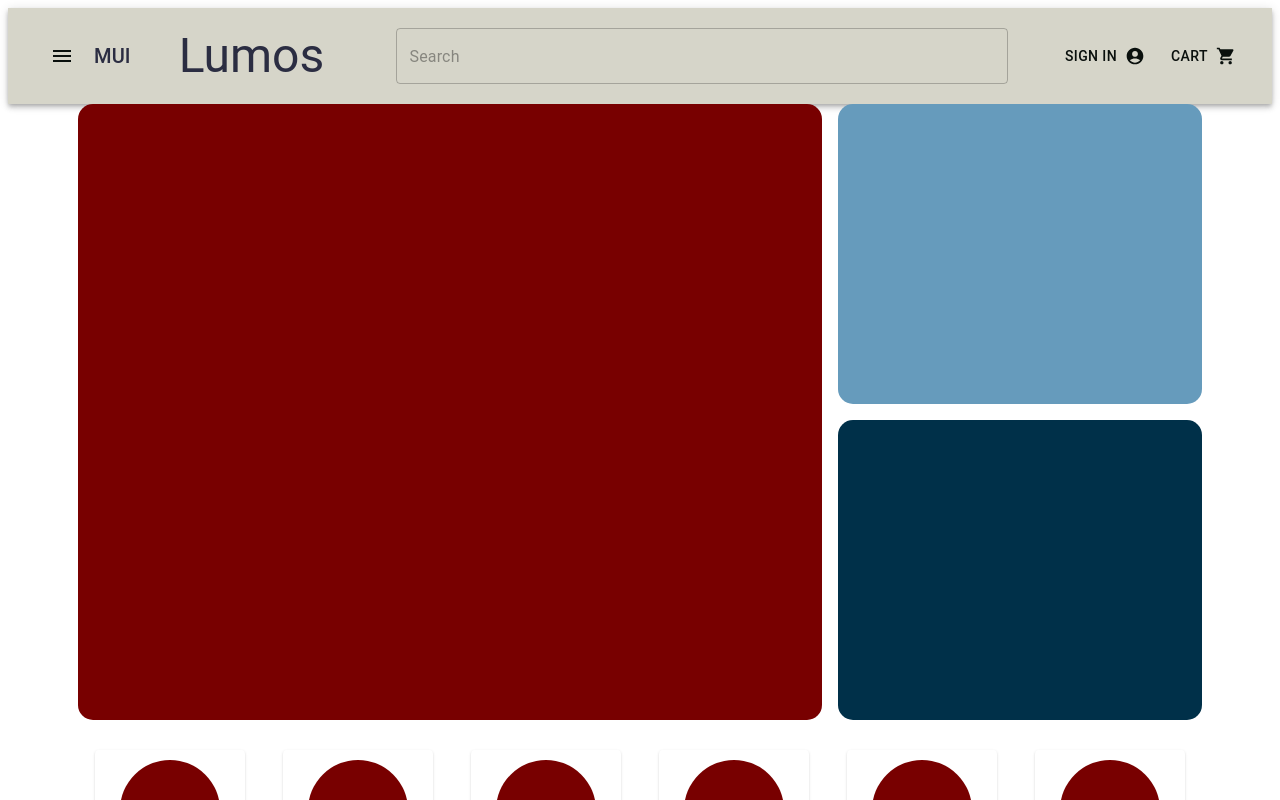
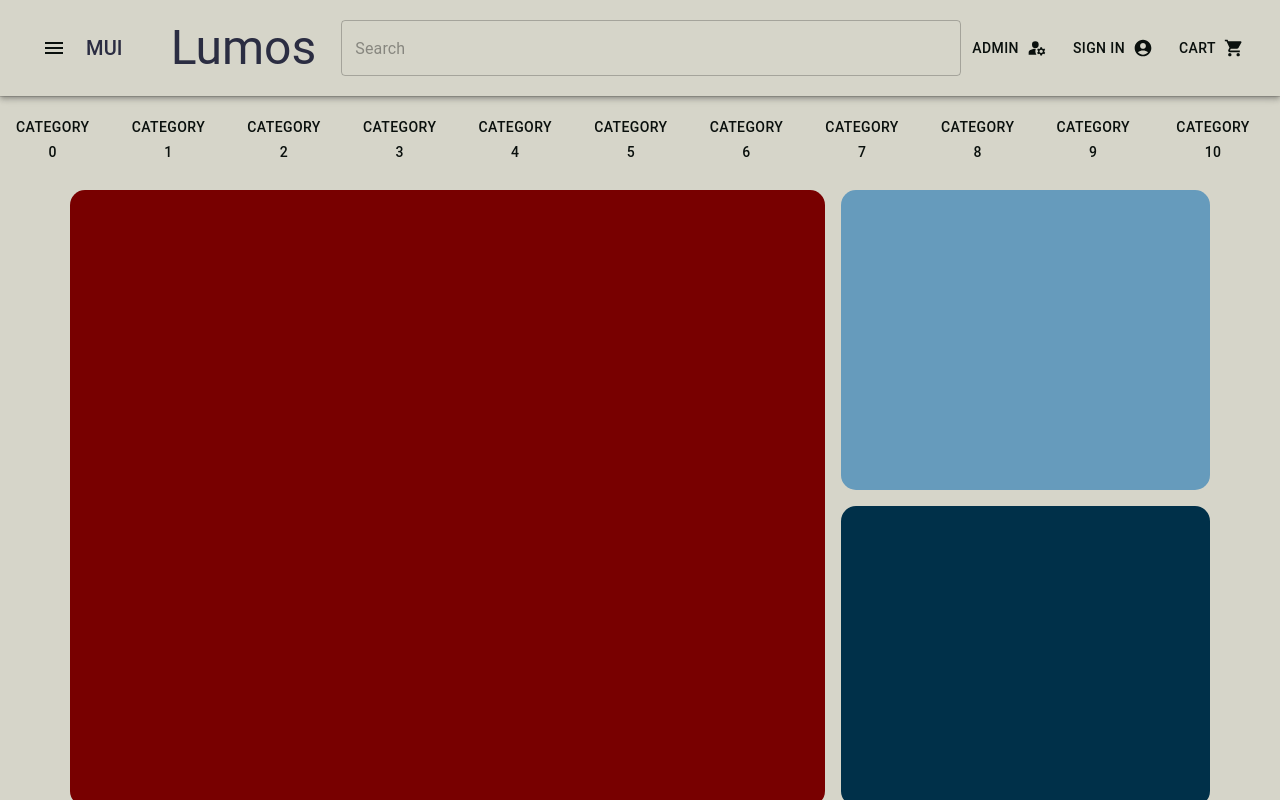
Before and after one commit to hajarziya/Lumos-Shop, a Next.js app: page / in a window 1280 px wide. Shown: the top 800 px of the page. Built offline with nearby package versions, Linux system fonts and the light colour scheme.

Commit message:
fix: theme colors and shop layout

```diff
--- a/pages/_document.tsx
+++ b/pages/_document.tsx
@@ -1,10 +1,10 @@
 import { Html, Head, Main, NextScript } from 'next/document'
 
-export default function Document() {
+export default function Document () {
   return (
     <Html lang="en">
       <Head />
-      <body>
+        <body style={{ margin: '0px', backgroundColor: '#d6d5c9' }}>
         <Main />
         <NextScript />
       </body>
--- a/src/components/shop/appbar/Appbar.tsx
+++ b/src/components/shop/appbar/Appbar.tsx
@@ -3,6 +3,7 @@ import { AppBar, Box, Button, IconButton, TextField, Toolbar, Typography } from
 import MenuIcon from '@mui/icons-material/Menu'
 import ShoppingCartIcon from '@mui/icons-material/ShoppingCart'
 import AccountCircleIcon from '@mui/icons-material/AccountCircle'
+import ManageAccounts from '@mui/icons-material/ManageAccounts'
 import useStyles from './Appbar.styles'
 import Link from 'next/link'
 import { DrawerCart } from '../drawer-cart'
@@ -36,6 +37,11 @@ const Appbar: React.FC = () => {
 				</Toolbar>
 				<TextField placeholder="Search" style={{ width: '50%' }}/>
 				<div>
+					<Link href="/admin" passHref>
+						<Button variant="text" endIcon={<ManageAccounts/>} className={classes.btnText}>
+							Admin
+						</Button>
+					</Link>
 					<Link href="/signin" passHref>
 						<Button variant="text" endIcon={<AccountCircleIcon/>} className={classes.btnText}>
 							Sign in
--- a/src/components/shop/layout/AppLayout.tsx
+++ b/src/components/shop/layout/AppLayout.tsx
@@ -1,9 +1,11 @@
 import { type PropsWithChildren } from 'react'
 import { Appbar } from '../appbar'
+import { CategoriesSection } from '@src/templates/shop/home/sections/CategoriesSection'
 
 export function AppLayout ({ children }: PropsWithChildren) {
   return <>
-		<Appbar/>
-		{children}
-	</>
+        <Appbar/>
+        <CategoriesSection/>
+        {children}
+    </>
 }
--- a/src/theme/theme.ts
+++ b/src/theme/theme.ts
@@ -9,7 +9,7 @@ export const createTheme = () => {
         dark: '#2b2d42'
       },
       secondary: {
-        main: '#fdf0d5',
+        main: '#f6f4ef',
         dark: '#003049',
         light: '#669bbc'
       }
```
